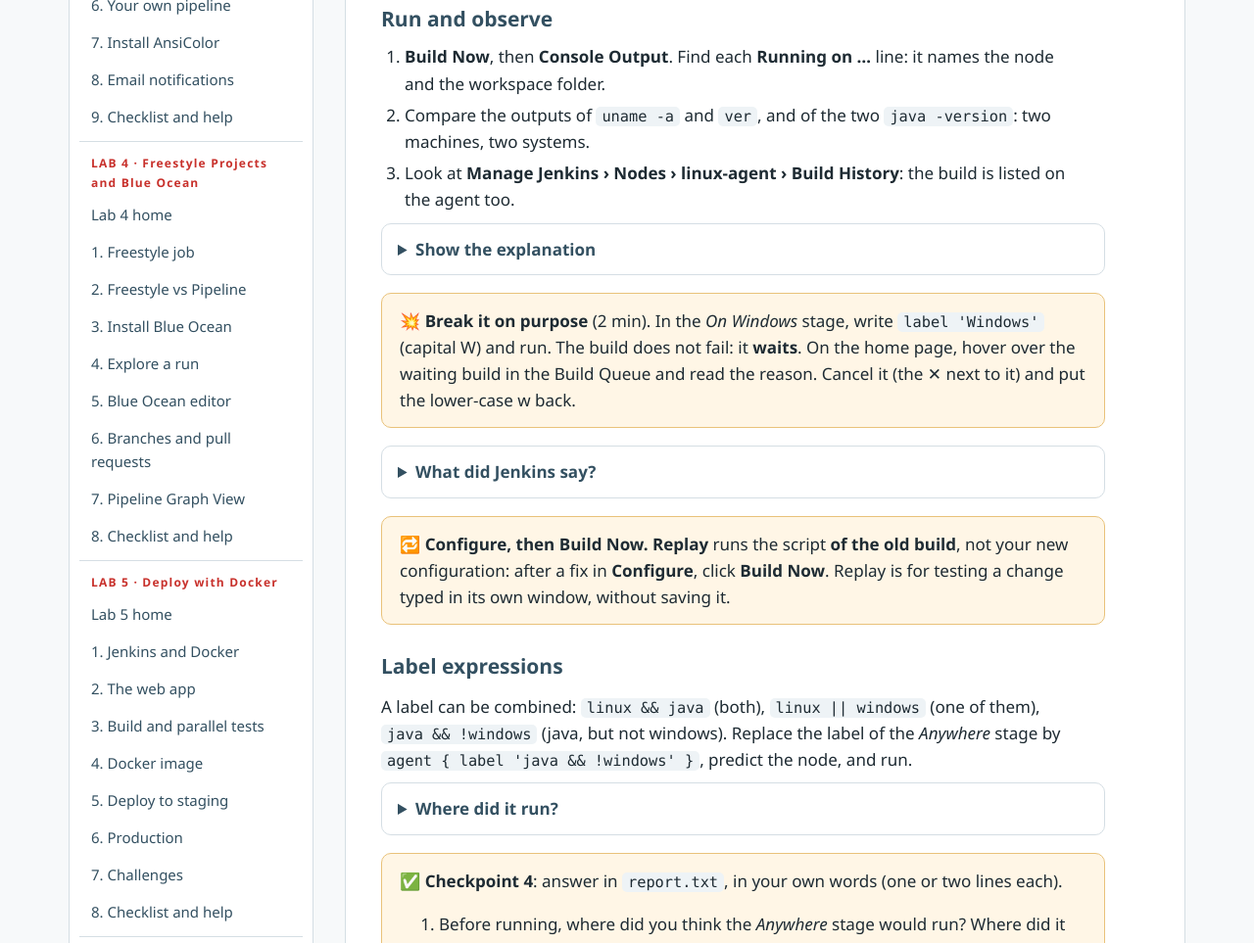
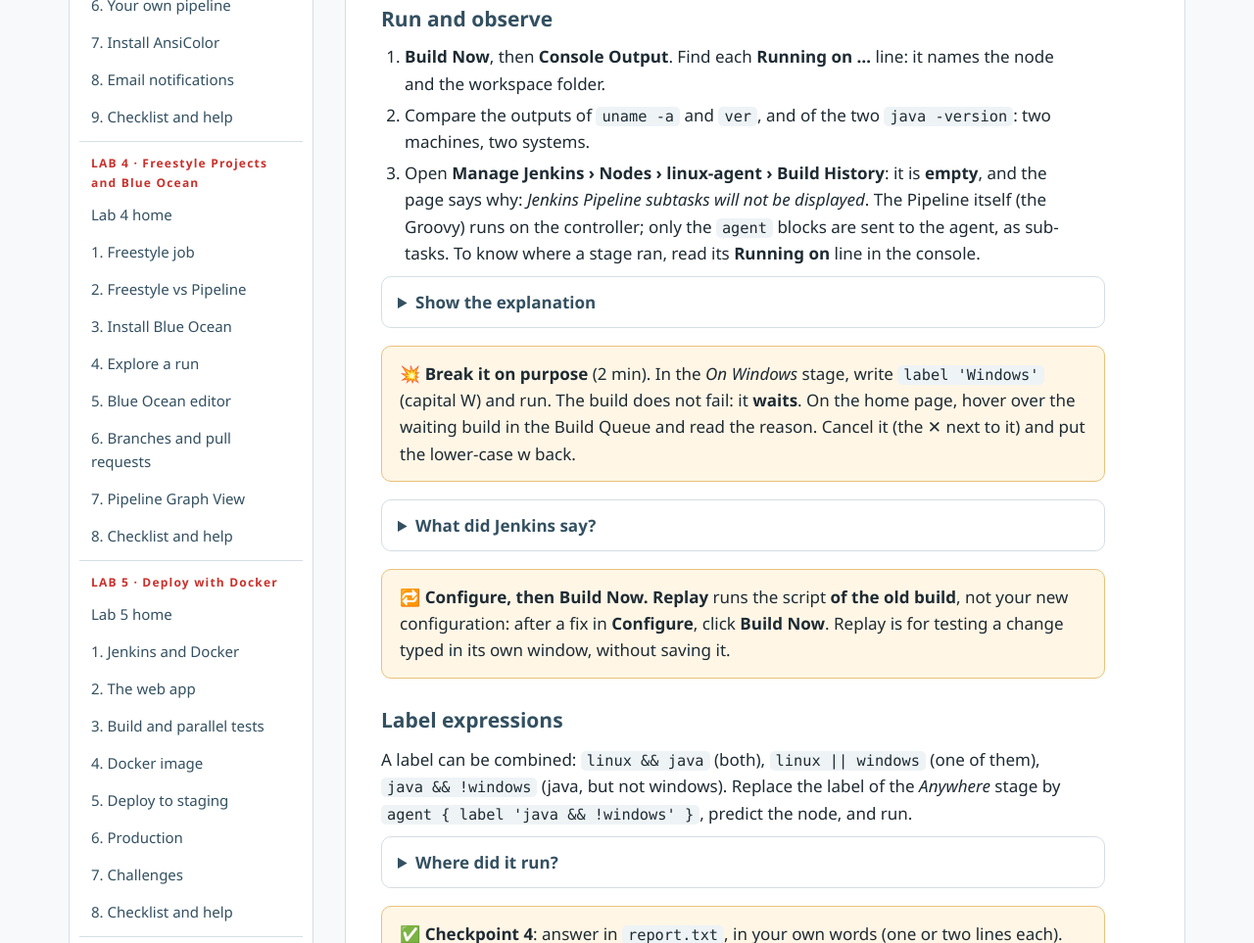
Before and after one commit to nouhakhyari-sys/jenkins-lab, a plain HTML site: page preview-lab6-cdde2e5f/lab6-4-labels.html in a window 1280 px wide. Shown: the part 1322-2285 px from the top of the page at 98% size. Drawn offline with Linux system fonts and the light colour scheme.

Commit message:
Lab 6 preview: node Build History is empty for Pipeline jobs
Co-Authored-By: Claude Opus 5.5 <noreply@anthropic.com>
Claude-Session: https://claude.ai/code/session_01QmXQCWgMqLWgpCo8kcuSW4

```diff
--- a/preview-lab6-cdde2e5f/lab6-4-labels.html
+++ b/preview-lab6-cdde2e5f/lab6-4-labels.html
@@ -47,7 +47,7 @@
     }
 }</code></pre><button type="button" class="copy" aria-label="Copy: where-am-i">Copy</button></div></div>
 <aside class="note">🔮 <b>Predict first.</b> Write your answer down <b>before</b> you run, then compare.<ol><li>Which node runs each of the three stages? Careful with the third one: what does <code>agent any</code> mean when both agents only accept jobs “with label expressions matching this node”?</li><li>Jenkins on Windows: you will run <code>sh</code> steps today. On which machine?</li></ol></aside>
-<div class="prose"><h3>Run and observe</h3><ol><li><b>Build Now</b>, then <b>Console Output</b>. Find each <b>Running on …</b> line: it names the node and the workspace folder.</li><li>Compare the outputs of <code>uname -a</code> and <code>ver</code>, and of the two <code>java -version</code>: two machines, two systems.</li><li>Look at <b>Manage Jenkins › Nodes › linux-agent › Build History</b>: the build is listed on the agent too.</li></ol></div>
+<div class="prose"><h3>Run and observe</h3><ol><li><b>Build Now</b>, then <b>Console Output</b>. Find each <b>Running on …</b> line: it names the node and the workspace folder.</li><li>Compare the outputs of <code>uname -a</code> and <code>ver</code>, and of the two <code>java -version</code>: two machines, two systems.</li><li>Open <b>Manage Jenkins › Nodes › linux-agent › Build History</b>: it is <b>empty</b>, and the page says why: <i>Jenkins Pipeline subtasks will not be displayed</i>. The Pipeline itself (the Groovy) runs on the controller; only the <code>agent</code> blocks are sent to the agent, as sub-tasks. To know where a stage ran, read its <b>Running on</b> line in the console.</li></ol></div>
 <details><summary>Show the explanation</summary><div class="prose"><ul><li><i>On Linux</i> ran on <b>linux-agent</b>, in <code>/home/jenkins/agent/workspace/where-am-i</code>; <i>On Windows</i> on <b>windows-agent</b>, in <code>C:\jenkins-agent\workspace\where-am-i</code>.</li><li><i>Anywhere</i> ran on the <b>built-in node</b> (“Jenkins”): <code>agent any</code> has no label, and both agents refuse jobs without a matching label. Only the controller accepts it. Remember this for part 6.</li><li>The <b>agent</b> decides between <code>sh</code> and <code>bat</code>: <code>sh</code> works on linux-agent even if your Jenkins runs on Windows.</li></ul></div></details>
 <aside class="note">💥 <b>Break it on purpose</b> (2 min). In the <i>On Windows</i> stage, write <code>label 'Windows'</code> (capital W) and run. The build does not fail: it <b>waits</b>. On the home page, hover over the waiting build in the Build Queue and read the reason. Cancel it (the ✕ next to it) and put the lower-case w back.</aside>
 <details><summary>What did Jenkins say?</summary><div class="prose"><p><i>There are no nodes with the label ‘Windows’</i>. Labels are <b>case-sensitive</b>. A wrong label never turns the build red: it stays in the queue, forever. When a build “does nothing”, look at the queue first.</p></div></details>
```
